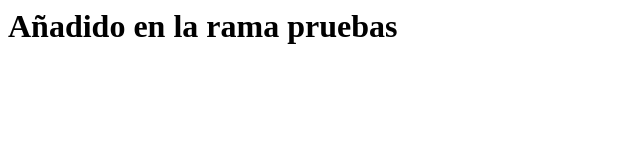
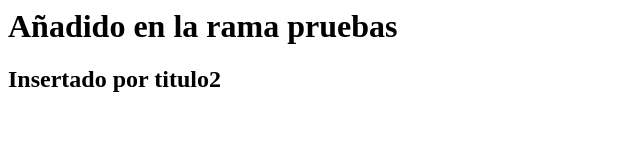
Before and after one commit to cintiadiaz/proyecto1, a plain HTML site: page index.html in a window 1280 px wide. Shown: the whole page, without its empty margins (0-640 px from the left). Drawn offline with Linux system fonts and the light colour scheme.

Commit message:
modificado index.html por titulo2

```diff
--- a/index.html
+++ b/index.html
@@ -1,2 +1,3 @@
 <TITLE>EJERCICIO DE GIT</TITLE>
 <H1>Añadido en la rama pruebas</H1>
+<H2>Insertado por titulo2</H2>
```
